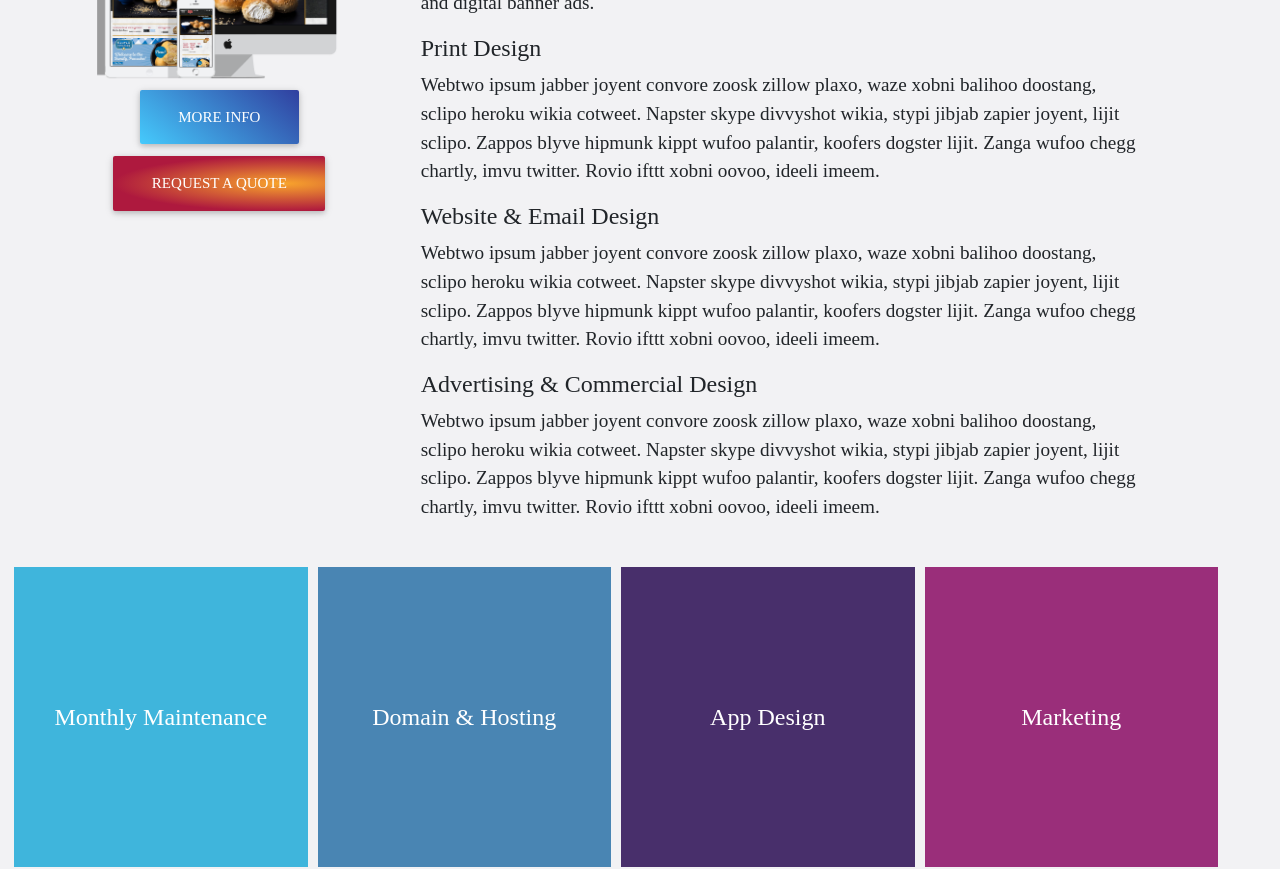
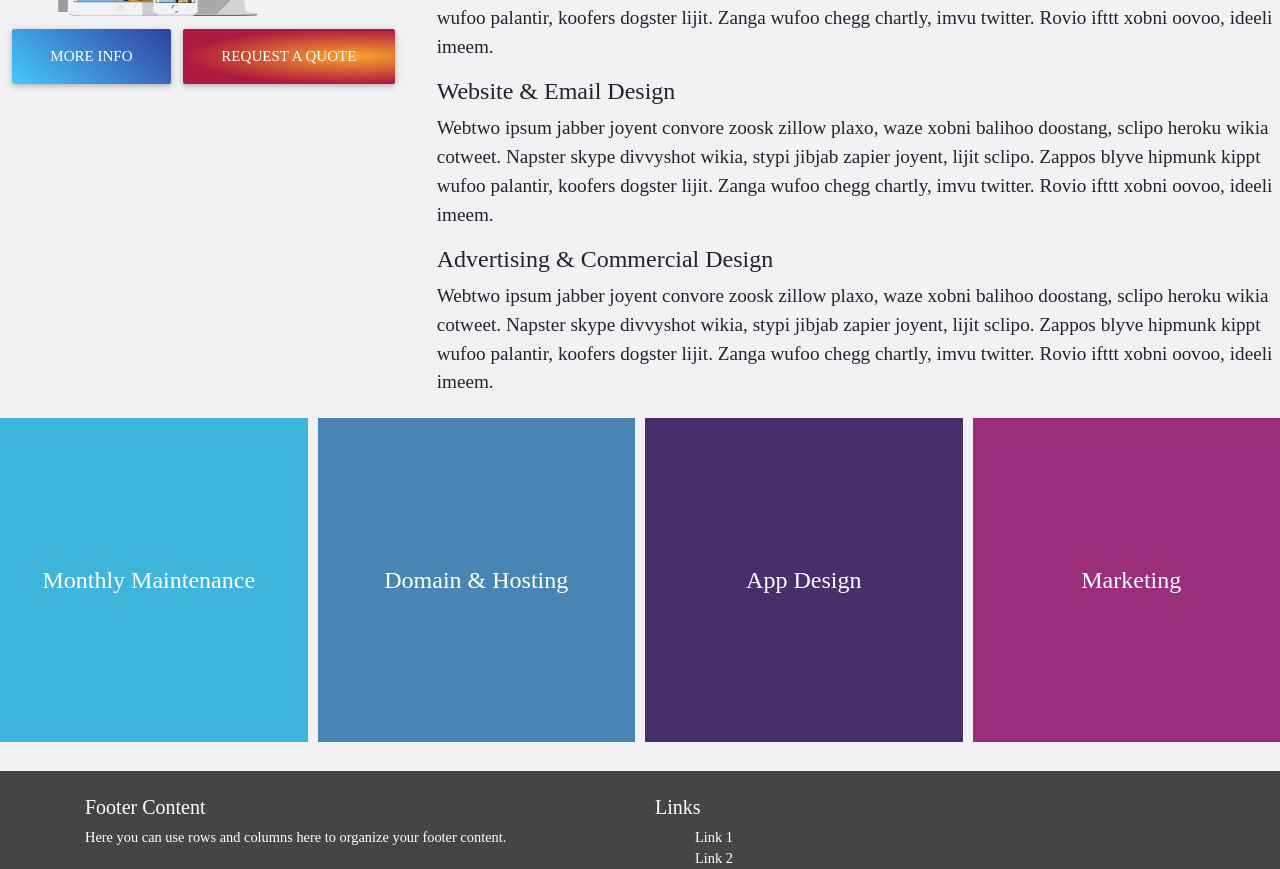
Before and after one commit to psych-media/psychmedia, a React (Create React App) app: page /services in a window 1280 px wide. Shown: the part 1194-2063 px from the top of the page. Built offline with nearby package versions, Linux system fonts and the light colour scheme.

Commit message:
react-create-app on Heroku

```diff
--- a/src/theme/Grid.js
+++ b/src/theme/Grid.js
@@ -27,8 +27,8 @@ export const AboutDiv = styled.div`
     `;
 
 export const ServicesDiv = styled.div`
-    width:calc(100% - 3em);
-    padding: 1.5em;
+    width:100%;
+    padding: 0, 1.5em, 1.5em, 1.5em;
 `;
 
 export const FullWrapper = styled.div`
```
